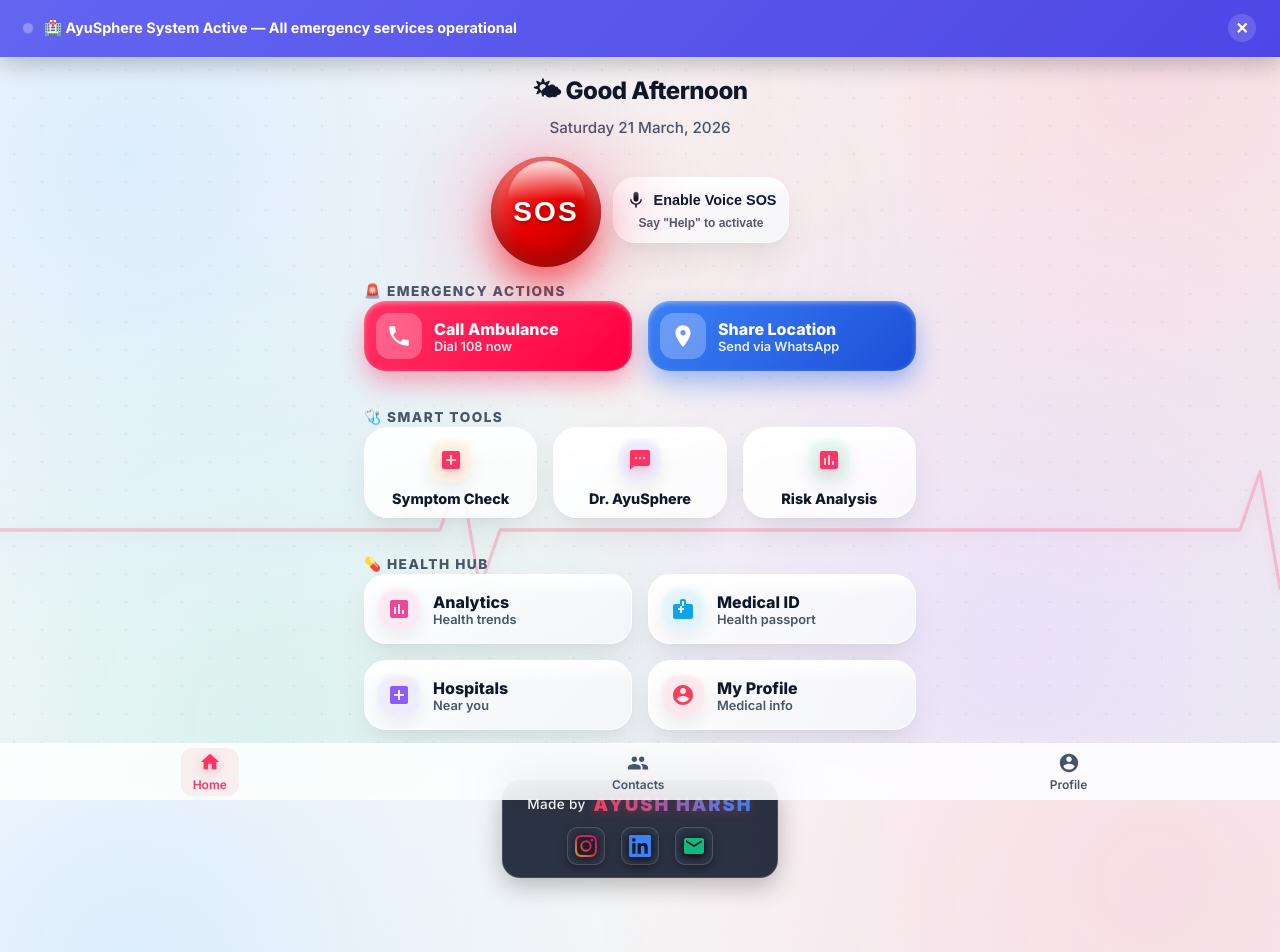
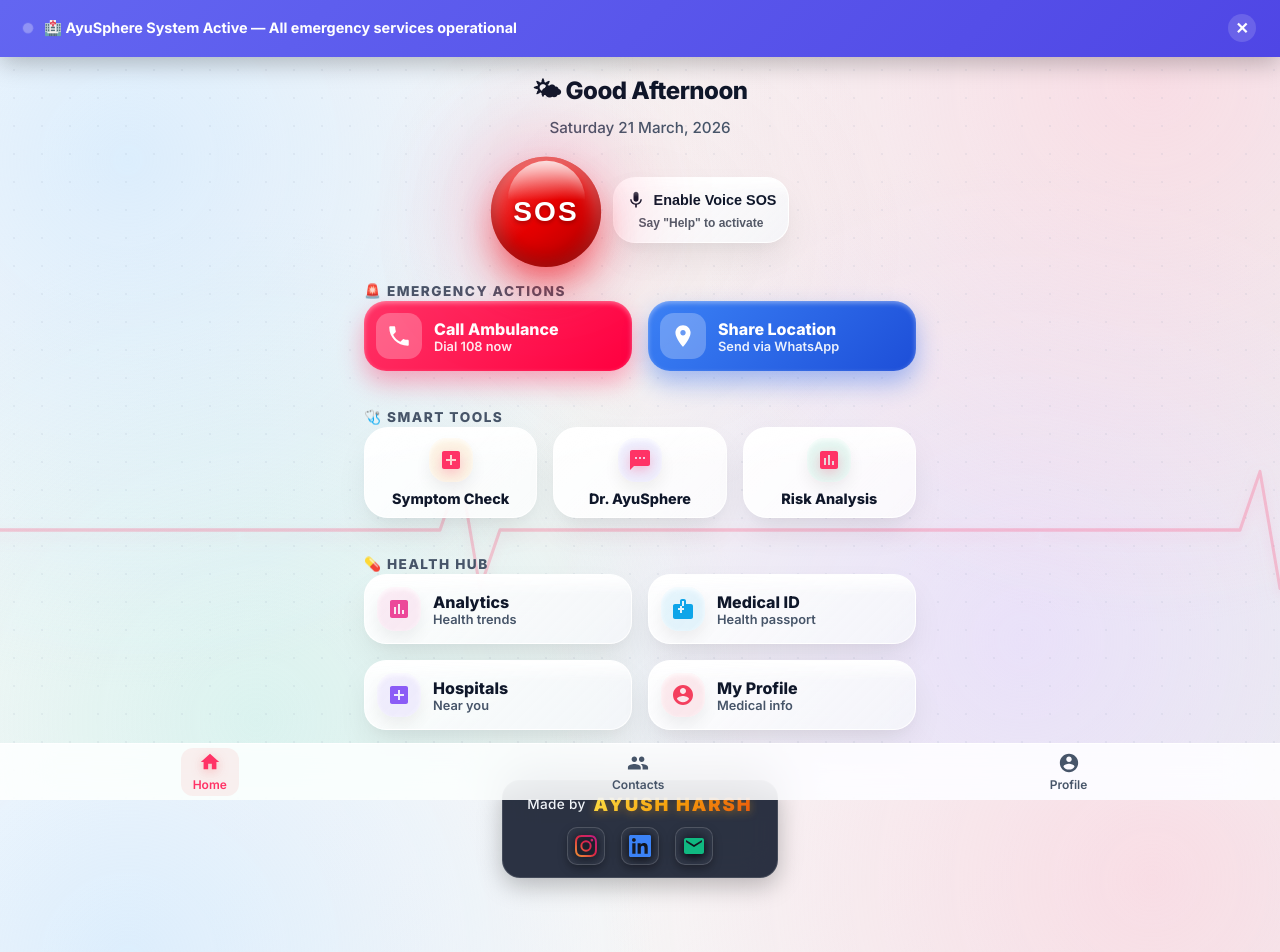
Before and after one commit to Ayush13harsh/AyuSphere, a Next.js app in the folder frontend/: page /dashboard in a window 1280 px wide. Shown: the top 952 px of the page. Built offline with nearby package versions, Linux system fonts and the light colour scheme; no server answers; sample sign-in values are in the browser's storage.

Commit message:
Upgrade author signature to Sunset Gold for extreme contrast against UI icons, and modernize mailto to direct Gmail Web compose endpoint

```diff
--- a/frontend/app/dashboard/page.js
+++ b/frontend/app/dashboard/page.js
@@ -424,7 +424,7 @@ export default function Dashboard() {
                                 <path d="M20.447 20.452h-3.554v-5.569c0-1.328-.027-3.037-1.852-3.037-1.853 0-2.136 1.445-2.136 2.939v5.667H9.351V9h3.414v1.561h.046c.477-.9 1.637-1.85 3.37-1.85 3.601 0 4.267 2.37 4.267 5.455v6.286zM5.337 7.433c-1.144 0-2.063-.926-2.063-2.065 0-1.138.92-2.063 2.063-2.063 1.14 0 2.064.925 2.064 2.063 0 1.139-.925 2.065-2.064 2.065zm1.782 13.019H3.555V9h3.564v11.452zM22.225 0H1.771C.792 0 0 .774 0 1.729v20.542C0 23.227.792 24 1.771 24h20.451C23.2 24 24 23.227 24 22.271V1.729C24 .774 23.2 0 22.222 0h.003z"/>
                             </svg>
                         </a>
-                        <a href="mailto:ayush13032003harsh@gmail.com" className="social-icon icon-email" aria-label="Email">
+                        <a href="https://mail.google.com/mail/?view=cm&fs=1&to=ayush13032003harsh@gmail.com" target="_blank" rel="noopener noreferrer" className="social-icon icon-email" aria-label="Email (Gmail)">
                             <svg viewBox="0 0 24 24" width="24" height="24" fill="currentColor">
                                 <path d="M20 4H4c-1.1 0-1.99.9-1.99 2L2 18c0 1.1.9 2 2 2h16c1.1 0 2-.9 2-2V6c0-1.1-.9-2-2-2zm0 4l-8 5-8-5V6l8 5 8-5v2z"/>
                             </svg>
--- a/frontend/app/globals.css
+++ b/frontend/app/globals.css
@@ -993,16 +993,16 @@ main {
   font-weight: 900;
   color: #ffffff;
   letter-spacing: 2px;
-  background: linear-gradient(90deg, #f43f5e, #3b82f6);
+  background: linear-gradient(135deg, #FDE047 0%, #F59E0B 50%, #EA580C 100%);
   -webkit-background-clip: text;
   background-clip: text;
   -webkit-text-fill-color: transparent;
-  filter: drop-shadow(0 2px 4px rgba(244, 63, 94, 0.3));
+  filter: drop-shadow(0 2px 4px rgba(245, 158, 11, 0.4));
   transition: all 0.3s ease;
 }
 
 .author-name:hover {
-  filter: drop-shadow(0 4px 12px rgba(37, 99, 235, 0.7));
+  filter: drop-shadow(0 4px 12px rgba(253, 224, 71, 0.7));
   letter-spacing: 2.5px;
 }
 
```
